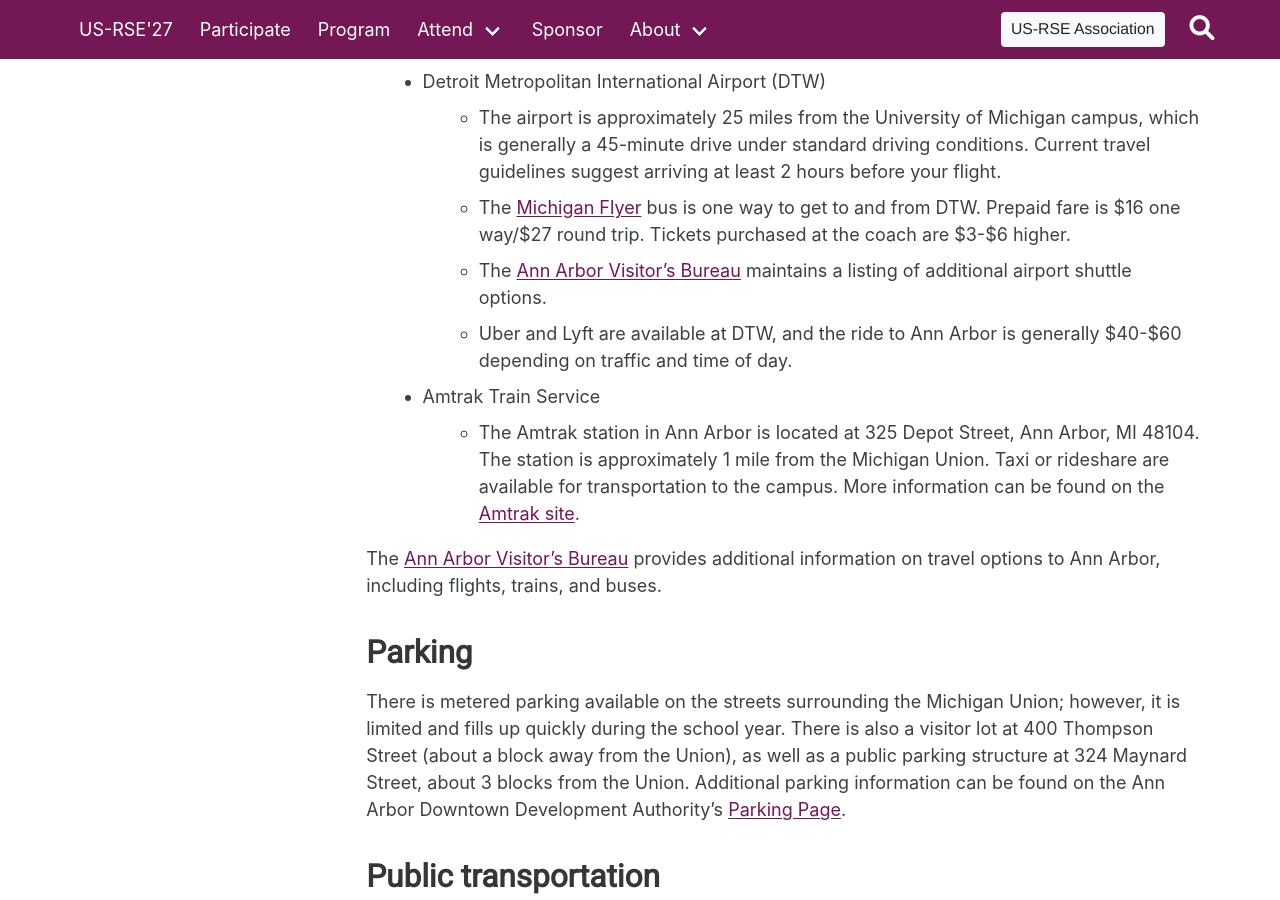
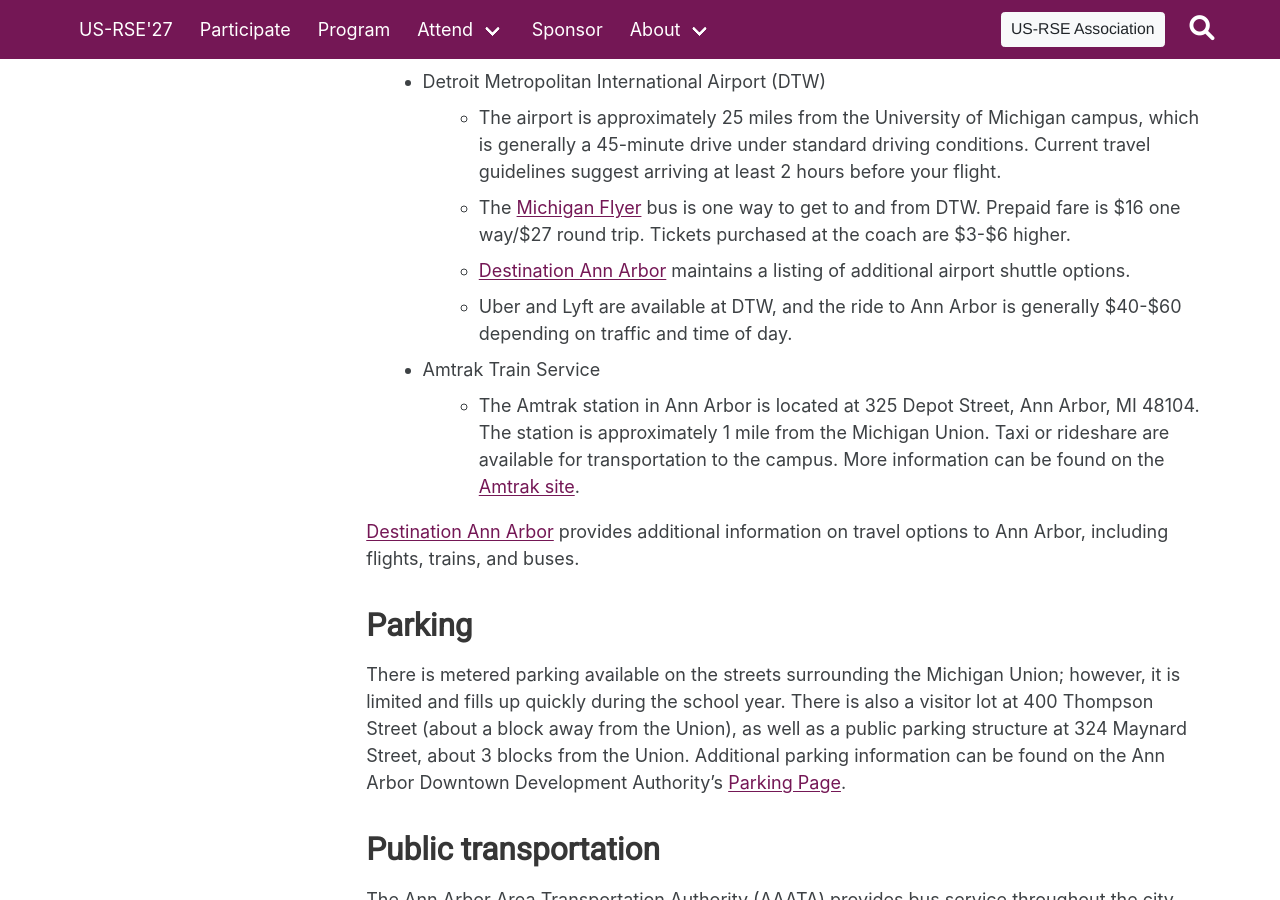
Before and after one commit to USRSE/usrse27, a Jekyll site: the page built from pages/attend/travel.md, in a window 1280 px wide and 900 px high, scrolled down 305 px. Built offline with Jekyll 4.4.1, drawn with Linux system fonts in a browser that asks for light colours; a style sheet for code colours, icons or effects is not loaded.

Commit message:
Update Destination Ann Arbor branding

```diff
--- a/pages/attend/travel.md
+++ b/pages/attend/travel.md
@@ -18,13 +18,13 @@
 - Detroit Metropolitan International Airport (DTW)
   - The airport is approximately 25 miles from the University of Michigan campus, which is generally a 45-minute drive under standard driving conditions. Current travel guidelines suggest arriving at least 2 hours before your flight.
   - The [Michigan Flyer](https://www.michiganflyer.com/) bus is one way to get to and from DTW. Prepaid fare is $16 one way/$27 round trip. Tickets purchased at the coach are $3-$6 higher.
-  - The [Ann Arbor Visitor's Bureau](https://www.annarbor.org/plan/getting-here-getting-around/) maintains a listing of additional airport shuttle options.
+  - [Destination Ann Arbor](https://www.annarbor.org/plan/getting-here-getting-around/) maintains a listing of additional airport shuttle options.
   - Uber and Lyft are available at DTW, and the ride to Ann Arbor is generally $40-$60 depending on traffic and time of day.
 
 - Amtrak Train Service
   - The Amtrak station in Ann Arbor is located at 325 Depot Street, Ann Arbor, MI 48104. The station is approximately 1 mile from the Michigan Union. Taxi or rideshare are available for transportation to the campus. More information can be found on the [Amtrak site](https://www.amtrak.com/stations/arb).
 
-The  [Ann Arbor Visitor's Bureau](https://www.annarbor.org/meetings/transportation/) provides additional information on travel options to Ann Arbor, including flights, trains, and buses.
+[Destination Ann Arbor](https://www.annarbor.org/meetings/transportation/) provides additional information on travel options to Ann Arbor, including flights, trains, and buses.
 
 ## Parking
 
```
